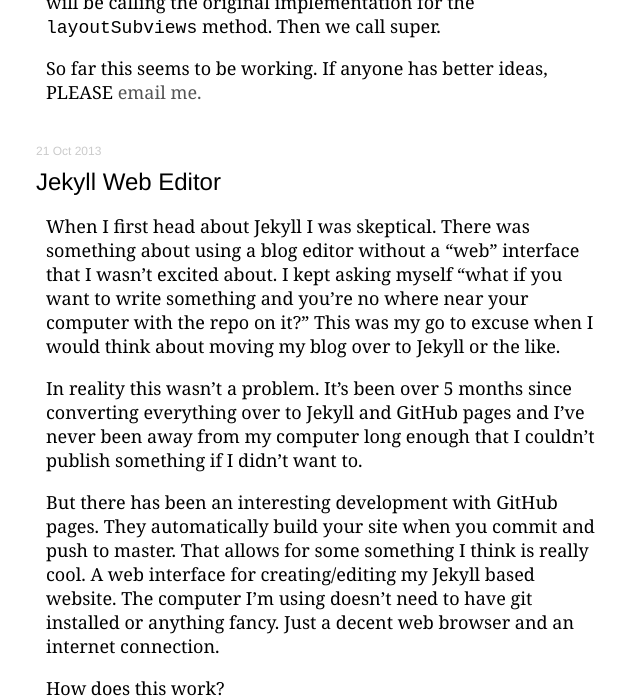
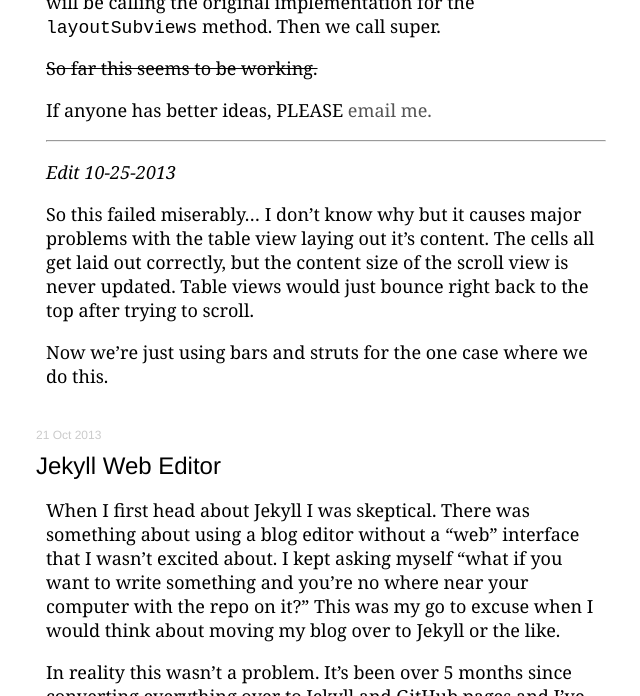
Before and after one commit to skylarsch/skylarsch.github.io, a Jekyll site: the page built from index.html, in a window 1280 px wide and 900 px high, scrolled down 1492 px, cut to the strip 204-900 px from the top of the window. Shown: the whole strip, without its empty margins (314-954 px from the left). Built offline with Jekyll 4.4.1, drawn with Linux system fonts in a browser that asks for light colours; nearby versions of some CDN libraries; Markdown is read by kramdown in place of the engine named in the settings; comment, search, counter and statistics services are not loaded.

Commit message:
Quick edit

```diff
--- a/_posts/2013-10-21-hacking-auto-layout-into-uitableview.md
+++ b/_posts/2013-10-21-hacking-auto-layout-into-uitableview.md
@@ -32,4 +32,12 @@
 
 `UITableView.m` contains the magic.  It's really rather simple, `+load` replaces the current `layoutSubviews` with the new method and replaces the new layout method with the old.  That's why we can call `[self xx_autoLayoutLayoutSubviews]` without making everything explode.  `xx_autoLayoutLayoutSubviews` calls itself but at runtime it will be calling the original implementation for the `layoutSubviews` method.  Then we call super.
 
-So far this seems to be working.  If anyone has better ideas, PLEASE [email me.](mailto:ss@schipp.co)
+<strike>So far this seems to be working.</strike>  If anyone has better ideas, PLEASE [email me.](mailto:ss@schipp.co)
+
+***
+
+_Edit 10-25-2013_
+
+So this failed miserably...  I don't know why but it causes major problems with the table view laying out it's content.  The cells all get laid out correctly, but the content size of the scroll view is never updated.  Table views would just bounce right back to the top after trying to scroll.
+
+Now we're just using bars and struts for the one case where we do this.
```
